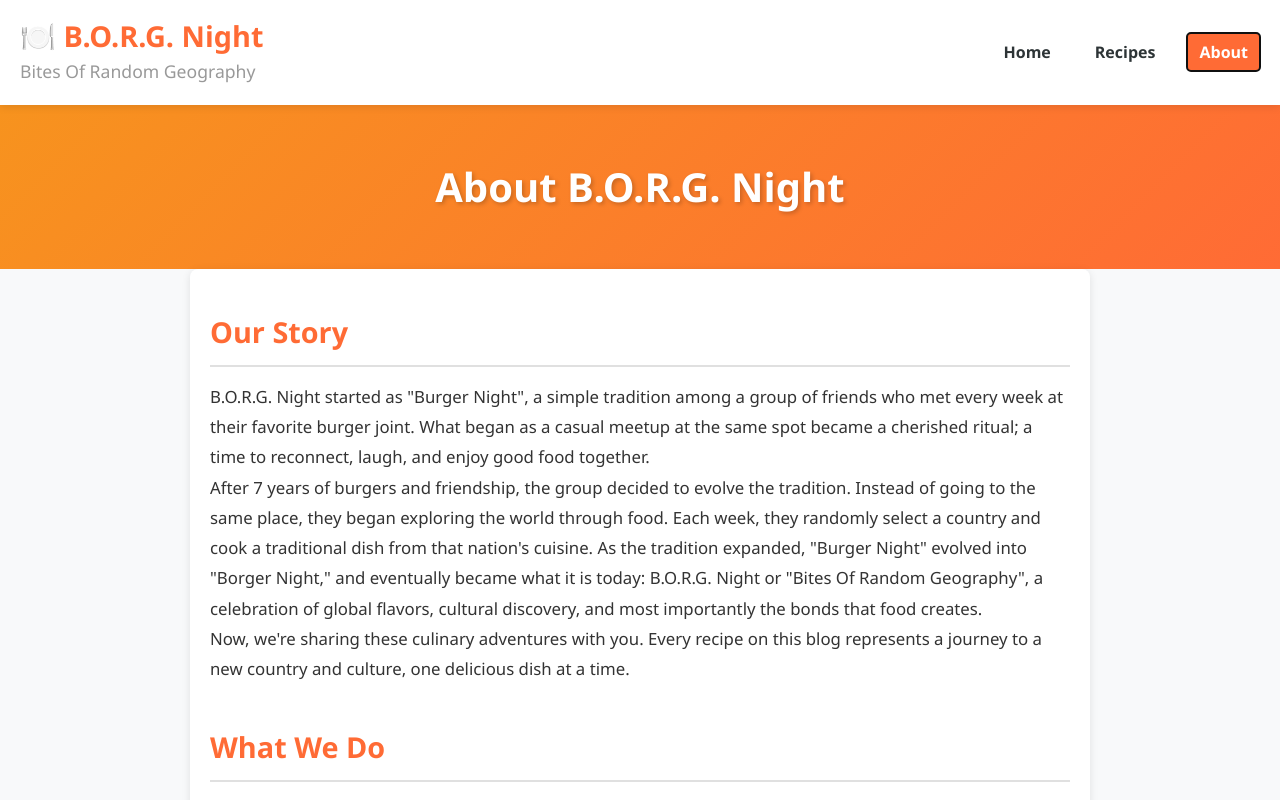
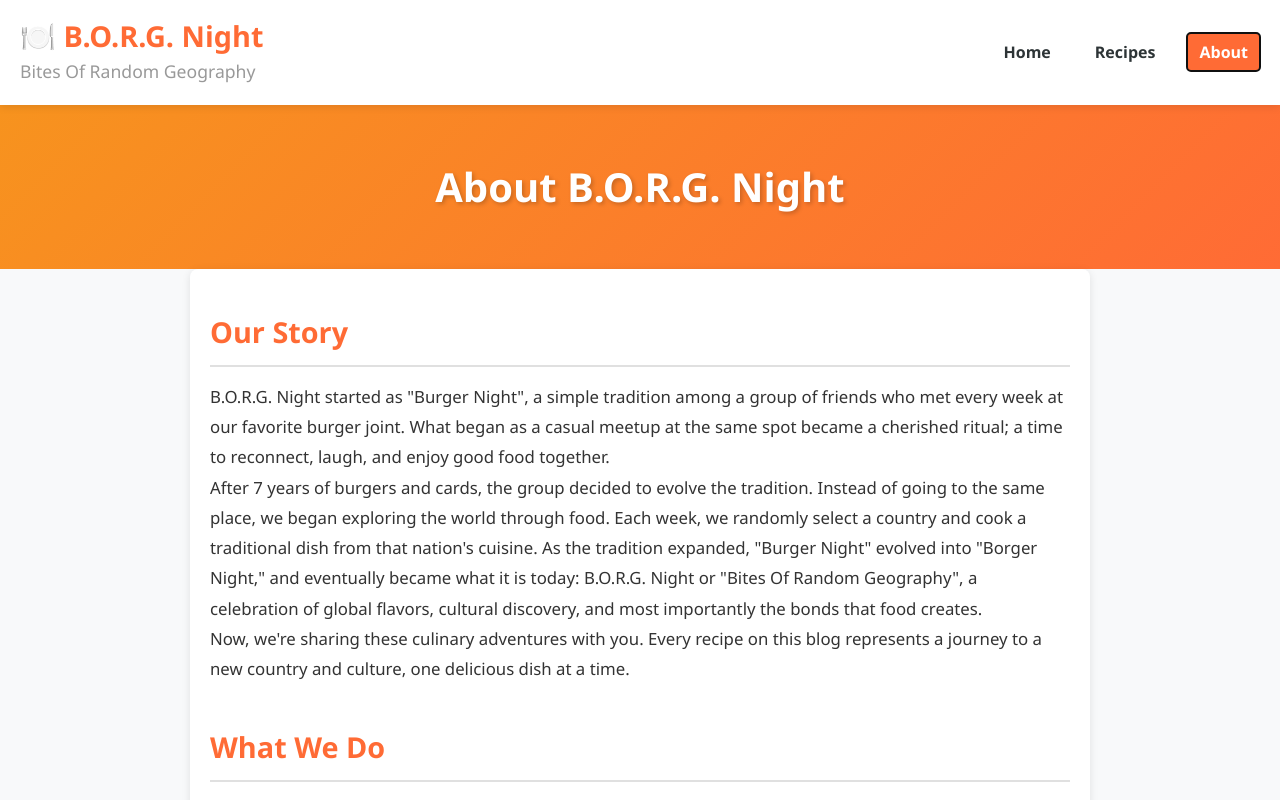
Before and after one commit to SalamanderStudios/Food-Blog, a React (Vite) app: page / in a window 1280 px wide. Both pictures are taken after a click on the button "About". Shown: the top 800 px of the page. Built offline with nearby package versions, Linux system fonts and the light colour scheme; no server answers.

Commit message:
about page and recipe tweak

```diff
--- a/src/pages/About.jsx
+++ b/src/pages/About.jsx
@@ -11,12 +11,12 @@ function About() {
         <section>
           <h2>Our Story</h2>
           <p>
-            B.O.R.G. Night started as "Burger Night", a simple tradition among a group of friends who met every week at their favorite burger joint.
+            B.O.R.G. Night started as "Burger Night", a simple tradition among a group of friends who met every week at our favorite burger joint.
             What began as a casual meetup at the same spot became a cherished ritual; a time to reconnect, laugh, and enjoy good food together.
           </p>
           <p>
-            After 7 years of burgers and friendship, the group decided to evolve the tradition. Instead of going to the same place,
-            they began exploring the world through food. Each week, they randomly select a country and cook a traditional dish from that nation's cuisine.
+            After 7 years of burgers and cards, the group decided to evolve the tradition. Instead of going to the same place,
+            we began exploring the world through food. Each week, we randomly select a country and cook a traditional dish from that nation's cuisine.
             As the tradition expanded, "Burger Night" evolved into "Borger Night," and eventually became what it is today: B.O.R.G. Night or "Bites Of Random Geography", a celebration
             of global flavors, cultural discovery, and most importantly the bonds that food creates.
           </p>
```
